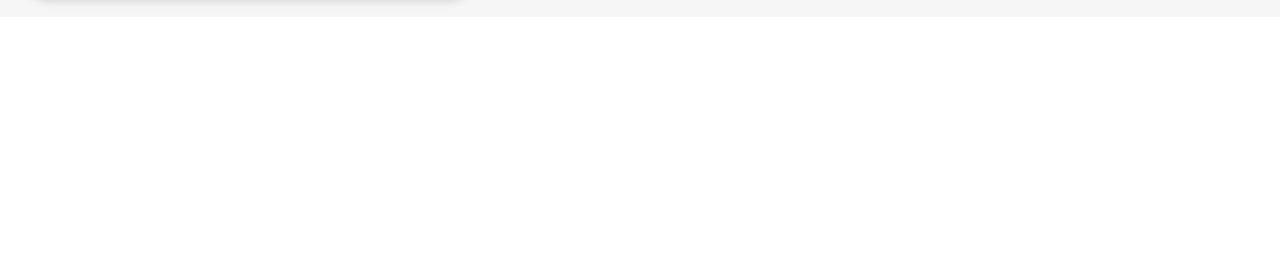
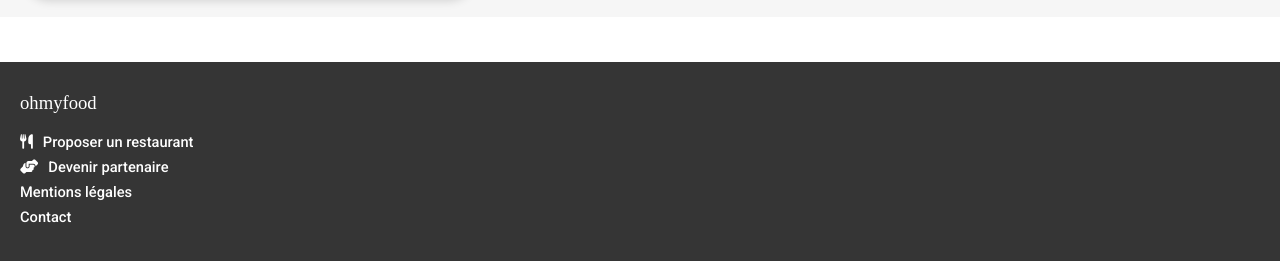
Before and after one commit to Ludprl/LudovicPorlan_3_22082021, a plain HTML site: page index.html in a window 1280 px wide. Shown: the part 1168-1429 px from the top of the page. Before the commit the page ends 1185 px from the top, so only its background shows below. Drawn offline with Linux system fonts and the light colour scheme; a web font is replaced by a local one.

Commit message:
add footer

```diff
--- a/css/main.scss
+++ b/css/main.scss
@@ -16,6 +16,10 @@ a {
     &:visited {
         color: black;
     }
+}
+ul {
+    padding: 0;
+    list-style: none;
 }
 body,
 html {
@@ -217,3 +221,35 @@ header {
         }
     }
 }
+/* Footer */
+
+.footer {
+    width: calc(100% - 40px);
+    margin: 45px 0 0 0;
+    padding: 15px 20px;
+    color: white;
+    background-color: $background-color-footer;
+    &__container {
+        &__icn {
+            padding-right: 10px;
+        }
+    }
+    a {
+        color: white;
+        &:visited {
+            color: white;
+        }
+    }
+    h2 {
+        font-family: Shrikhand;
+        font-size: 14pt;
+        font-weight: 400;
+    }
+    ul > li {
+        display: flex;
+        align-items: center;
+        line-height: 1.7em;
+        font-weight: 500;
+        font-size: 11pt;
+    }
+}
--- a/index.html
+++ b/index.html
@@ -7,7 +7,7 @@
     <head>
         <meta charset="utf-8" />
         <meta http-equiv="X-UA-Compatible" content="IE=edge" />
-        <title>OhMyFood - Réservation en ligne</title>
+        <title>Ohmyfood - Réservation en ligne</title>
         <meta name="description" content="" />
         <meta name="viewport" content="width=device-width, initial-scale=1" />
         <link rel="stylesheet" href="css/main.css" />
@@ -111,5 +111,26 @@
                 </div>
             </div>
         </section>
+        <footer class="footer">
+            <div class="footer__container">
+                <h2>ohmyfood</h2>
+                <ul>
+                    <li>
+                        <div class="footer__container__icn">
+                            <i class="fas fa-utensils"></i>
+                        </div>
+                        <a href="">Proposer un restaurant</a>
+                    </li>
+                    <li>
+                        <div class="footer__container__icn">
+                            <i class="fas fa-hands-helping"></i>
+                        </div>
+                        <a href="">Devenir partenaire</a>
+                    </li>
+                    <li><a href="">Mentions légales</a></li>
+                    <li><a href="">Contact</a></li>
+                </ul>
+            </div>
+        </footer>
     </body>
 </html>
```
Also changed, not shown: css/main.css, 1 other file.
